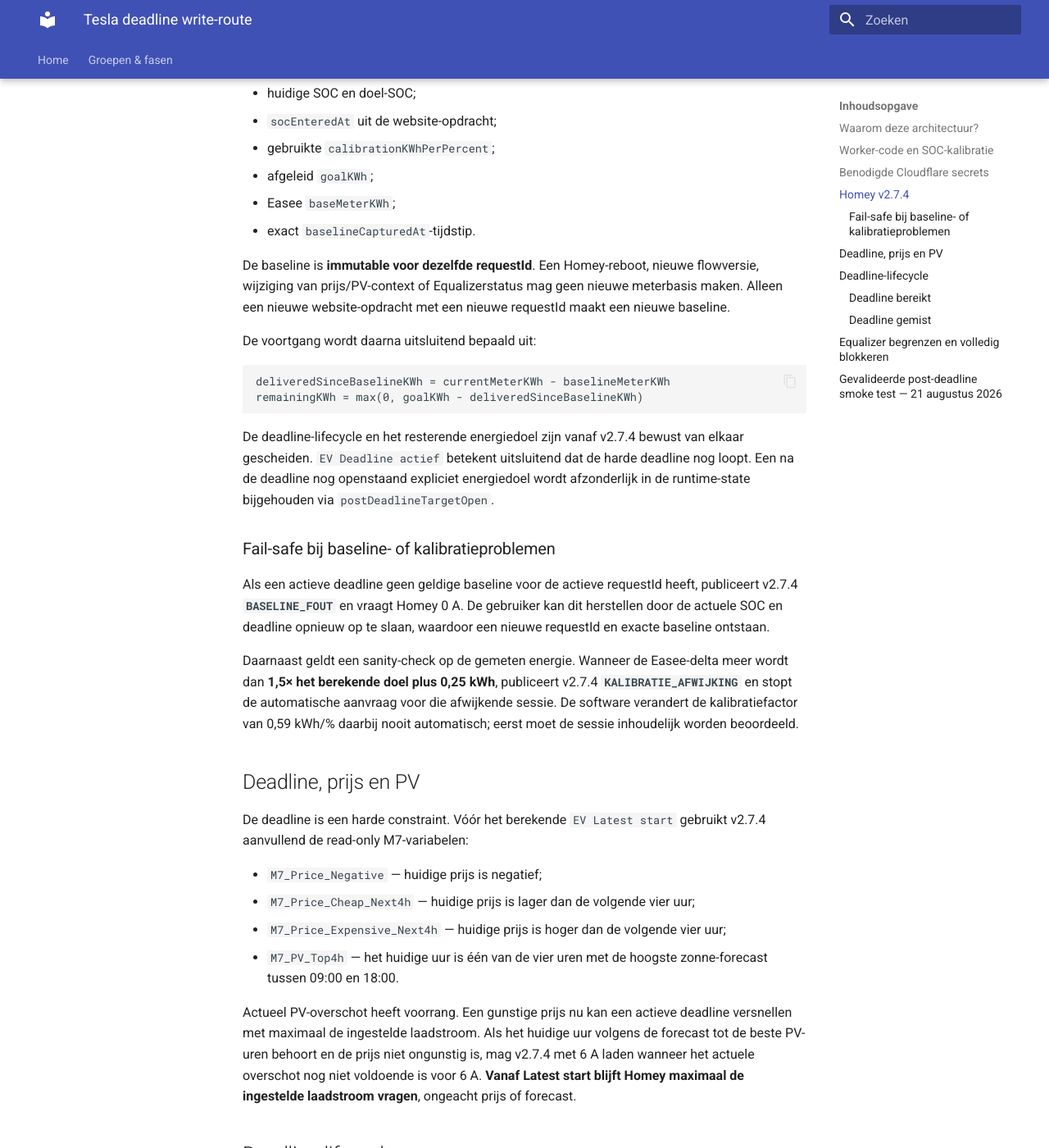
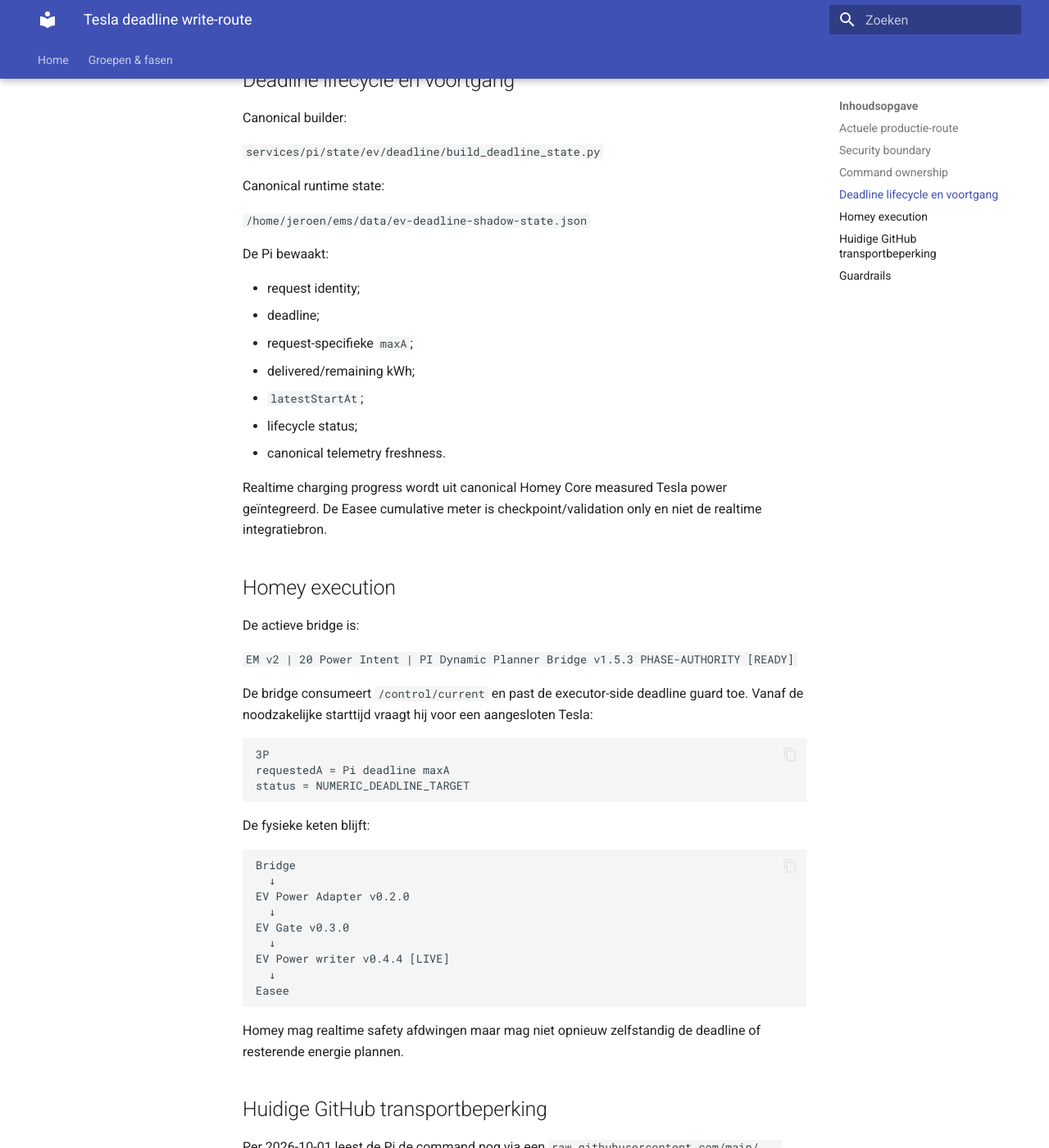
Before and after one commit to OnsKasteeltje/homey-energy-manual, an MkDocs documentation site: the page built from docs/tesla-deadline-write-route.md, in a window 1280 px wide and 1400 px high, scrolled down 1402 px. Shown: the whole window at 82% size. Built offline with MkDocs 1.6.1 and Material for MkDocs 9.7.7, drawn with Linux system fonts in a browser that asks for light colours; some of the changed text lies outside the part shown.

Commit message:
docs(ev): retire legacy Homey deadline write route

````diff
--- a/docs/tesla-deadline-write-route.md
+++ b/docs/tesla-deadline-write-route.md
@@ -1,148 +1,133 @@
 # Tesla deadline write-route
 
-De website schrijft **niet rechtstreeks naar Homey**. De veilige keten is:
+## Actuele productie-route
+
+De website schrijft **niet rechtstreeks naar Homey of Easee**.
 
 ```text
-Live energiestroom
-   ↓  POST + persoonlijke control-PIN
+Invoer V2
+  ↓ POST + control-PIN
 Cloudflare Worker
-   ↓  valideert SOC/deadline + rekent SOC-verschil om naar kWh
-GitHub Contents API
-   ↓
-Tesla deadline command JSON
-   ↓  iedere minuut lezen
-Homey — Tesla laden v2.7.4
-   ↓             ↑
-Easee ← besluit  M7 prijs/PV-context (read-only)
-   ↓
-Equalizer bewaakt 3×25 A en mag begrenzen of volledig pauzeren
+  ↓ GitHub Contents API PUT
+docs/data/tesla-deadline-command.json
+  ↓ 60 s Pi command fetch
+/home/jeroen/ems/data/tesla-deadline-command.json
+  ↓
+Pi deadline derived state
+  ↓
+Pi /control/current
+  ↓
+Homey PI Dynamic Planner Bridge v1.5.3
+  ↓
+EV Adapter v0.2.0 → Gate v0.3.0 → writer v0.4.4 [LIVE]
+  ↓
+Easee / Tesla
 ```
 
-## Waarom deze architectuur?
+De historische Homey `EV Deadline Goal Adapter` / `Tesla laden v2.7.4` route is **niet meer actief**. Deadline lifecycle, remaining energy en `latestStartAt` zijn Pi-owned. Homey is realtime executor/safety en de guarded EV writer blijft de enige automatische fysieke Easee-writer.
 
-De website draait publiek op GitHub Pages. Een Homey-token of GitHub-token mag daarom nooit in JavaScript op de website terechtkomen. De Cloudflare Worker bewaart uitsluitend een beperkt GitHub-token als secret. Homey blijft de enige centrale Tesla-writer; Easee/Equalizer blijft onafhankelijk de lokale installatiebeveiliging uitvoeren.
+Voor de volledige actuele trace en diagnosevolgorde:
 
-## Worker-code en SOC-kalibratie
+`docs/architecture/tesla-deadline-end-to-end.md`
 
-De bron staat in `cloudflare/tesla-deadline-worker.js`. De Worker accepteert alleen requests vanaf `https://onskasteeltje.github.io`, vereist de header `X-Tesla-Control-Pin` en valideert deadline, huidige SOC, doel-SOC en maximale laadstroom van 6–16 A.
+## Security boundary
 
-De eerste praktijkkalibratie is `71% → 90% · 3×10 A · circa 7,1 kW · Tesla ETA 1u35`. Daaruit volgt voorlopig **0,59 kWh per procentpunt**. Het command-JSON bewaart zowel `currentSoc` en `targetSoc` als het intern afgeleide `goalKWh`.
+De browser bevat geen GitHub- of Homey-token. De Cloudflare Worker bewaart het GitHub write-token als secret en vereist de aparte control-PIN.
 
-## Benodigde Cloudflare secrets
+Canonical Worker source:
 
-- `GITHUB_TOKEN` — fine-grained GitHub token met alleen **Contents: Read and write** voor repository `OnsKasteeltje/homey-energy-manual`.
-- `WRITE_PIN` — eigen, niet hergebruikte PIN/wachtwoordzin voor wijzigingen vanaf de website.
+`apps/cloudflare/tesla-deadline-worker.js`
 
-De PIN wordt niet in GitHub opgeslagen. De website vraagt hem alleen op het moment dat een wijziging wordt opgeslagen.
+De command-SOC is invoer voor de energie-opgave; er is geen live Tesla-SOC telemetry in deze route.
 
-## Homey v2.7.4
+## Command ownership
 
-`Tesla laden v2.7.4` is de enige automatische Easee-writer voor deze deadline-route en draait iedere minuut. Alleen een nieuwe `requestId` wordt als nieuwe gebruikersopdracht verwerkt. In dezelfde Homey-run wordt eerst de actuele Easee `meter_power` gelezen en daarna exact één **meetbaseline** voor die requestId opgeslagen. De baseline bevat minimaal:
+De Worker schrijft schema-2 commands naar:
 
-- requestId;
-- huidige SOC en doel-SOC;
-- `socEnteredAt` uit de website-opdracht;
-- gebruikte `calibrationKWhPerPercent`;
-- afgeleid `goalKWh`;
-- Easee `baseMeterKWh`;
-- exact `baselineCapturedAt`-tijdstip.
+`docs/data/tesla-deadline-command.json`
 
-De baseline is **immutable voor dezelfde requestId**. Een Homey-reboot, nieuwe flowversie, wijziging van prijs/PV-context of Equalizerstatus mag geen nieuwe meterbasis maken. Alleen een nieuwe website-opdracht met een nieuwe requestId maakt een nieuwe baseline.
+De Pi haalt deze command op en publiceert hem atomair als:
 
-De voortgang wordt daarna uitsluitend bepaald uit:
+`/home/jeroen/ems/data/tesla-deadline-command.json`
+
+De Pi valideert een command voordat deze de runtime command vervangt. Een foutieve of niet-ophaalbare command mag de laatste geldige command niet overschrijven.
+
+## Deadline lifecycle en voortgang
+
+Canonical builder:
+
+`services/pi/state/ev/deadline/build_deadline_state.py`
+
+Canonical runtime state:
+
+`/home/jeroen/ems/data/ev-deadline-shadow-state.json`
+
+De Pi bewaakt:
+
+- request identity;
+- deadline;
+- request-specifieke `maxA`;
+- delivered/remaining kWh;
+- `latestStartAt`;
+- lifecycle status;
+- canonical telemetry freshness.
+
+Realtime charging progress wordt uit canonical Homey Core measured Tesla power geïntegreerd. De Easee cumulative meter is checkpoint/validation only en niet de realtime integratiebron.
+
+## Homey execution
+
+De actieve bridge is:
+
+`EM v2 | 20 Power Intent | PI Dynamic Planner Bridge v1.5.3 PHASE-AUTHORITY [READY]`
+
+De bridge consumeert `/control/current` en past de executor-side deadline guard toe. Vanaf de noodzakelijke starttijd vraagt hij voor een aangesloten Tesla:
 
 ```text
-deliveredSinceBaselineKWh = currentMeterKWh - baselineMeterKWh
-remainingKWh = max(0, goalKWh - deliveredSinceBaselineKWh)
+3P
+requestedA = Pi deadline maxA
+status = NUMERIC_DEADLINE_TARGET
 ```
 
-De deadline-lifecycle en het resterende energiedoel zijn vanaf v2.7.4 bewust van elkaar gescheiden. `EV Deadline actief` betekent uitsluitend dat de harde deadline nog loopt. Een na de deadline nog openstaand expliciet energiedoel wordt afzonderlijk in de runtime-state bijgehouden via `postDeadlineTargetOpen`.
-
-### Fail-safe bij baseline- of kalibratieproblemen
-
-Als een actieve deadline geen geldige baseline voor de actieve requestId heeft, publiceert v2.7.4 **`BASELINE_FOUT`** en vraagt Homey 0 A. De gebruiker kan dit herstellen door de actuele SOC en deadline opnieuw op te slaan, waardoor een nieuwe requestId en exacte baseline ontstaan.
-
-Daarnaast geldt een sanity-check op de gemeten energie. Wanneer de Easee-delta meer wordt dan **1,5× het berekende doel plus 0,25 kWh**, publiceert v2.7.4 **`KALIBRATIE_AFWIJKING`** en stopt de automatische aanvraag voor die afwijkende sessie. De software verandert de kalibratiefactor van 0,59 kWh/% daarbij nooit automatisch; eerst moet de sessie inhoudelijk worden beoordeeld.
-
-## Deadline, prijs en PV
-
-De deadline is een harde constraint. Vóór het berekende `EV Latest start` gebruikt v2.7.4 aanvullend de read-only M7-variabelen:
-
-- `M7_Price_Negative` — huidige prijs is negatief;
-- `M7_Price_Cheap_Next4h` — huidige prijs is lager dan de volgende vier uur;
-- `M7_Price_Expensive_Next4h` — huidige prijs is hoger dan de volgende vier uur;
-- `M7_PV_Top4h` — het huidige uur is één van de vier uren met de hoogste zonne-forecast tussen 09:00 en 18:00.
-
-Actueel PV-overschot heeft voorrang. Een gunstige prijs nu kan een actieve deadline versnellen met maximaal de ingestelde laadstroom. Als het huidige uur volgens de forecast tot de beste PV-uren behoort en de prijs niet ongunstig is, mag v2.7.4 met 6 A laden wanneer het actuele overschot nog niet voldoende is voor 6 A. **Vanaf Latest start blijft Homey maximaal de ingestelde laadstroom vragen**, ongeacht prijs of forecast.
-
-## Deadline-lifecycle
-
-De deadline-state machine kent conceptueel de volgende toestanden:
+De fysieke keten blijft:
 
 ```text
-NO_DEADLINE
-    ↓ nieuwe opdracht
-DEADLINE_ACTIVE
-    ├─ doel vóór/op deadline bereikt → DEADLINE_REACHED
-    └─ deadline verstreken + doel open → DEADLINE_MISSED
-                                         ↓
-                              postDeadlineTargetOpen=true
-                                         ↓
-                           doorladen op ingestelde maxA
-                                         ↓
-                           doel bereikt → normale policy
+Bridge
+  ↓
+EV Power Adapter v0.2.0
+  ↓
+EV Gate v0.3.0
+  ↓
+EV Power writer v0.4.4 [LIVE]
+  ↓
+Easee
 ```
 
-### Deadline bereikt
+Homey mag realtime safety afdwingen maar mag niet opnieuw zelfstandig de deadline of resterende energie plannen.
 
-Als `remainingKWh <= 0,01` terwijl de deadline nog actief is:
+## Huidige GitHub transportbeperking
 
-- wordt de lifecycle `DEADLINE_REACHED`;
-- wordt `EV Deadline actief = false`;
-- wordt `postDeadlineTargetOpen = false`;
-- wordt het bereiken van het doel met tijdstip in de runtime-state gelogd;
-- hervat daarna de normale Tesla/PV-policy.
+Per 2026-10-01 leest de Pi de command nog via een `raw.githubusercontent.com/main/...` branch-URL.
 
-### Deadline gemist
+Live evidence op 2026-10-01:
 
-Als het deadline-tijdstip is verstreken terwijl `remainingKWh > 0,01`:
+- website-request rond 22:08:19;
+- GitHub commit rond 22:08:20;
+- Pi-polls bleven meerdere minuten de vorige request zien;
+- nieuwe request werd pas om 22:12:28 als `UPDATED` geaccepteerd;
+- de Pi derived state werd vervolgens binnen ongeveer één seconde correct `TRACKING`;
+- Homey/Easee schakelde daarna naar de gevraagde deadline current.
 
-- wordt de lifecycle `DEADLINE_MISSED`;
-- wordt **direct** `EV Deadline actief = false`;
-- wordt `postDeadlineTargetOpen = true` zolang het expliciete energiedoel nog openstaat;
-- blijft Tesla laden op de **ingestelde `EV Max laadstroom A`**;
-- prijs- en PV-optimalisatie verlagen dit post-deadline laadverzoek niet;
-- Easee Equalizer blijft de harde veiligheidslaag en mag fysiek begrenzen of pauzeren;
-- zodra het energiedoel is bereikt, wordt `postDeadlineTargetOpen = false` en hervat de normale Tesla-policy;
-- de oude deadline wordt **nooit automatisch naar morgen doorgeschoven**. Een nieuwe harde deadline vereist een expliciete nieuwe gebruikersopdracht.
+Deze latency is dus command-transport technical debt en niet een reden om Pi deadline ownership of Homey executor ownership te veranderen.
 
-De normale post-deadline status bij een nog open doel is `DEADLINE_MISSED_DOORLADEN`. Als de Equalizer het daadwerkelijke laden aantoonbaar blokkeert, wordt dit als aparte blokkadestatus gepubliceerd zonder het ingestelde Homey-laadverzoek kunstmatig naar 0 A te verlagen.
+Geplande follow-up: de Pi read-route migreren van raw branch delivery naar de GitHub Contents REST API, met passende authenticatie/cache-semantiek en regressietests. Tot die wijziging is uitgevoerd beschrijft dit document bewust de **huidige** raw-fetch als productiegedrag.
 
-## Equalizer begrenzen en volledig blokkeren
+## Guardrails
 
-De werkelijk geleverde Tesla-kWh is leidend voor de voortgang. `Tesla laden v2.7.4` vergelijkt daarom het Homey-verzoek met het werkelijke Tesla-vermogen en bewaakt onder andere:
-
-- `normal` — geen zichtbare beperking;
-- `limited` — de Tesla laadt, maar aantoonbaar onder het gevraagde ampèrage;
-- `zero_pending` — Homey vraagt minimaal 6 A maar werkelijk vermogen is vrijwel 0 W; bevestiging loopt;
-- `blocked` / `blocked_unknown` — dezelfde toestand houdt circa vier minuten aan en geldt als blokkade.
-
-Bij een blokkade wordt **het Homey-laadverzoek niet verlaagd naar 0 A**. De Equalizer mag de lader lokaal gepauzeerd houden en Easee kan de sessie weer zelfstandig hervatten zodra andere grote verbruikers verdwijnen. Daardoor ontstaat geen conflict tussen Homey en de veiligheidslaag.
-
-Een langdurige beperking of blokkade verhoogt de resterende energie niet kunstmatig: alleen de gemeten Easee-delta sinds de opgeslagen baseline telt. Daardoor wordt `EV Latest start` tijdens de actieve deadline telkens opnieuw uit de resterende kWh berekend.
-
-## Gevalideerde post-deadline smoke test — 21 augustus 2026
-
-De praktijkdeadline van **21 augustus 2026 21:15** werd gemist met circa **2,74 kWh** resterend. Na activering van v2.7.4 is dezelfde sessie gebruikt als smoke test.
-
-Gevalideerd resultaat na Core/publicatie om circa 21:25:
-
-- `deadline_active = false`;
-- Tesla bleef fysiek laden;
-- werkelijk Tesla-vermogen circa **7,11 kW**;
-- ingestelde laadstroom **10 A**;
-- `remaining_kwh = 2,74` in de betreffende Core-snapshot;
-- de Core gaf niet langer `TESLA_CHARGE_DEADLINE` als actieve MUST-intent;
-- Easee/Equalizer bleef de fysieke veiligheidslaag.
-
-Daarmee is het afgesproken einde-deadlinegedrag functioneel aangetoond: **een gemiste deadline eindigt als deadline, maar een nog open expliciet energiedoel blijft op het ingestelde laadvermogen doorladen.**
+- Pi = enige deadline/planner authority.
+- Homey = realtime executor/safety.
+- EV writer = enige automatische fysieke Easee writer.
+- Geen browsersecret.
+- Geen Homey polling door de Pi voor deadline progress.
+- Canonical Homey telemetry blijft push-fed.
+- Een command-transferfout mag geen alternatieve planner of writer activeren.
+- Een gemiste/onhaalbare deadline mag niet worden verborgen door timestamps of targets te herschrijven.
````
